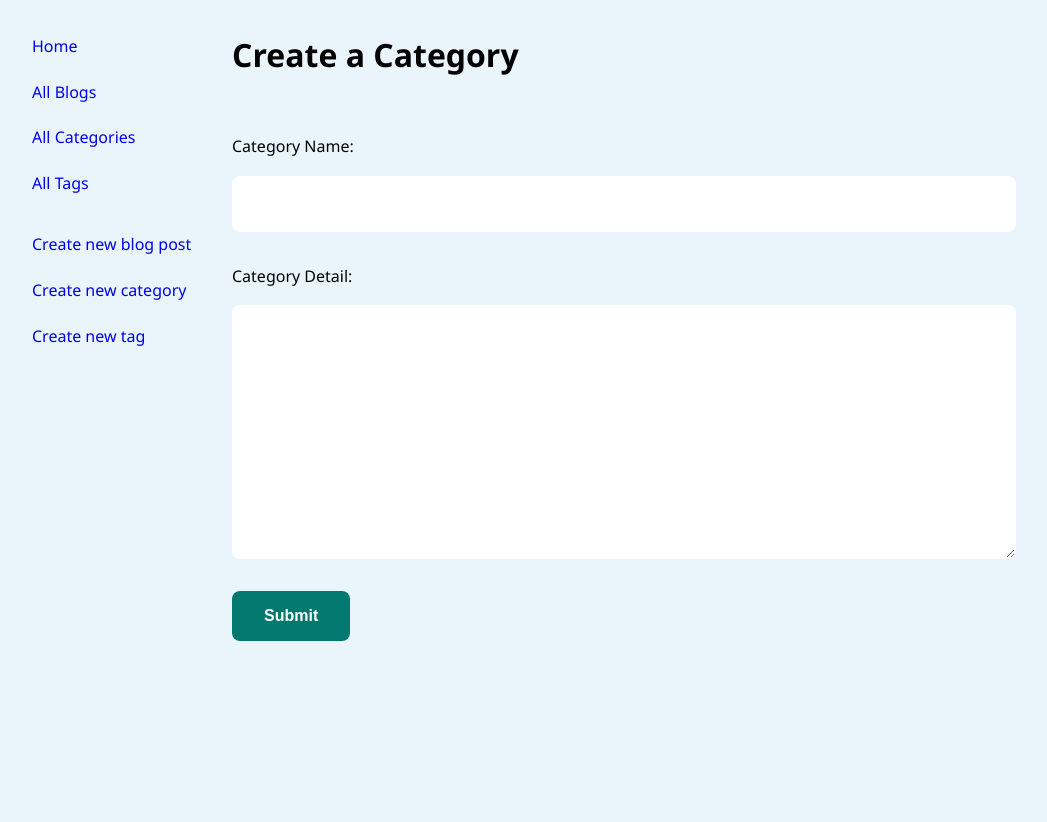
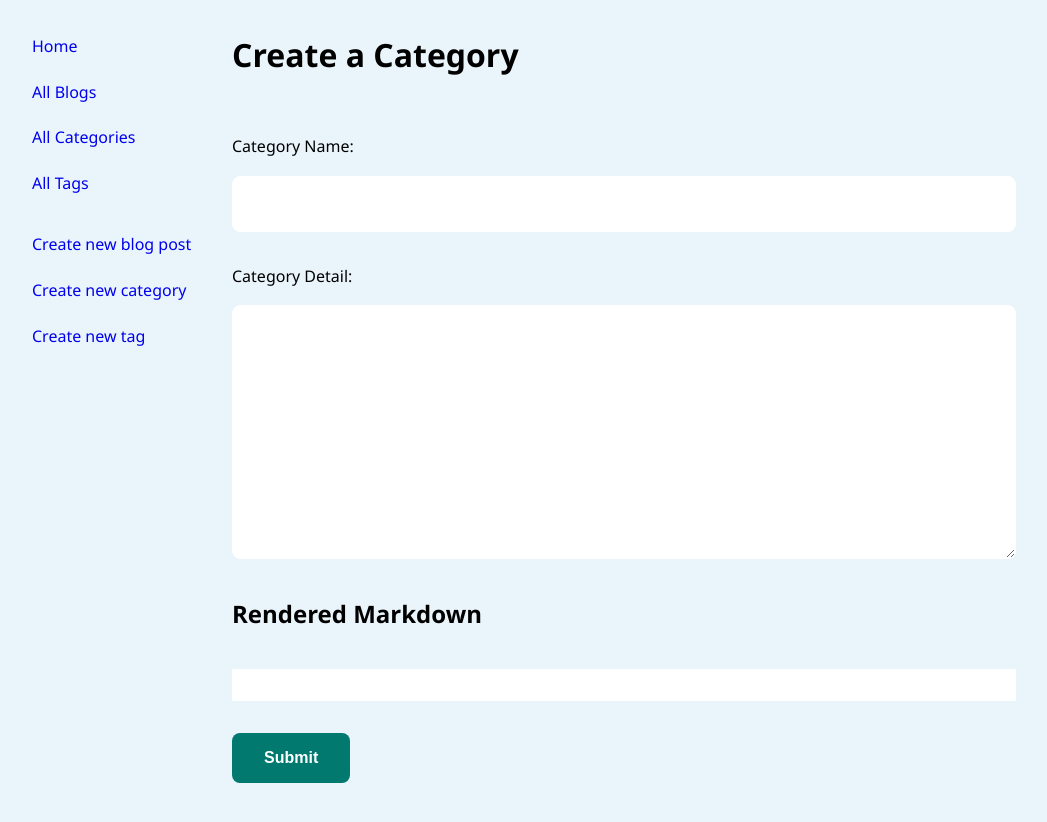
Before and after one commit to naknamu/blog-writer, a React (Create React App) app: page /category/create in a window 1280 px wide. Shown: the top 822 px of the page, without its empty margins (16-1063 px from the left). Before the commit the page ends 800 px from the top, so only its background shows below. Built offline with nearby package versions, Linux system fonts and the light colour scheme.

Commit message:
Added code block syntax highlight and react-markdown

```diff
--- a/package.json
+++ b/package.json
@@ -8,9 +8,11 @@
     "@testing-library/user-event": "^13.5.0",
     "luxon": "^3.3.0",
     "react": "^18.2.0",
+    "react-markdown": "^8.0.7",
     "react-router": "^6.11.1",
     "react-router-dom": "^6.11.1",
     "react-scripts": "5.0.1",
+    "react-syntax-highlighter": "^15.5.0",
     "web-vitals": "^2.1.4"
   },
   "scripts": {
--- a/src/pages/CategoryForm.js
+++ b/src/pages/CategoryForm.js
@@ -1,6 +1,9 @@
 import { useState } from "react";
 import styled from "styled-components";
 import config from "../config";
+import ReactMarkdown from 'react-markdown';
+import {Prism as SyntaxHighlighter} from 'react-syntax-highlighter'
+import {vscDarkPlus} from 'react-syntax-highlighter/dist/esm/styles/prism'
 
 const FormWrapper = styled.form`
     display: flex;
@@ -46,6 +49,12 @@ const SubmitBtn = styled.button`
     }
 `;
 
+const MarkdownWrapper = styled.div`
+    background: #fff;
+    padding: 1rem;
+`;
+
+
 const CategoryForm = () => {
 
     const [name, setName] = useState("");
@@ -79,6 +88,7 @@ const CategoryForm = () => {
         }
     }
 
+
     return (
         <FormWrapper onSubmit={(e) => handleSubmit(e)}>
 
@@ -94,6 +104,31 @@ const CategoryForm = () => {
                 <textarea name="detail" id="detail" cols="30" rows="10" value={detail} onChange={(e) => setDetail(e.target.value)}></textarea>
             </InputField>
 
+            <h2>Rendered Markdown</h2>
+            <MarkdownWrapper>
+                <ReactMarkdown
+                    children={detail}
+                    components={{
+                    code({node, inline, className, children, ...props}) {
+                        const match = /language-(\w+)/.exec(className || '')
+                        return !inline && match ? (
+                        <SyntaxHighlighter
+                            {...props}
+                            children={String(children).replace(/\n$/, '')}
+                            style={vscDarkPlus}
+                            language={match[1]}
+                            PreTag="div"
+                        />
+                        ) : (
+                        <code {...props} className={className}>
+                            {children}
+                        </code>
+                        )
+                    }
+                    }}
+                />
+            </MarkdownWrapper>
+
             <SubmitBtn type="submit">Submit</SubmitBtn>
 
         </FormWrapper>
```
Also changed, not shown: 1 other file (tests, documents, lock files or other folders).
